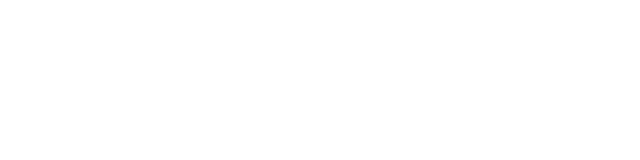
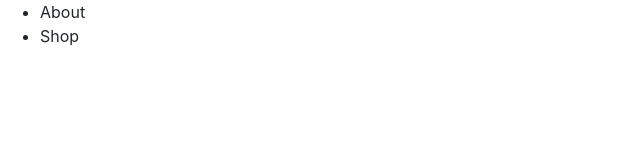
Before and after one commit to HampusJohnOlausson/react-test, a React (Create React App) app: page / in a window 1280 px wide. Shown: the top 160 px of the page, without its empty margins (0-640 px from the left). Built offline with nearby package versions, Linux system fonts and the light colour scheme.

Commit message:
imported router

```diff
--- a/package.json
+++ b/package.json
@@ -9,6 +9,8 @@
     "bootstrap": "^4.1.1",
     "react": "^17.0.1",
     "react-dom": "^17.0.1",
+    "react-router": "^5.2.0",
+    "react-router-dom": "^5.2.0",
     "react-scripts": "4.0.2",
     "web-vitals": "^1.1.0"
   },
--- a/src/App.js
+++ b/src/App.js
@@ -1,5 +1,8 @@
-import './App.css';
+
 import React, { Component } from 'react';
+import { BrowserRouter } from 'react-router-dom';
+import Layout from './components/Layout';
+
 
 export default class App extends Component {
 
@@ -7,9 +10,9 @@
   render() {
 
     return (
-      <React.Fragment>
-
-      </React.Fragment>
+      <BrowserRouter>
+        <Layout/>
+      </BrowserRouter>
     )
   }
 }
--- /dev/null
+++ b/src/components/Layout.jsx
@@ -0,0 +1,12 @@
+import React from 'react'
+import Nav from './Nav'
+
+const Layout = () => {
+    return (
+        <div>
+           <Nav/>
+        </div>
+    )
+}
+
+export default Layout
--- a/src/components/Nav.jsx
+++ b/src/components/Nav.jsx
@@ -1,4 +1,5 @@
 import React from 'react'
+import { Route } from 'react-router'
 
 const Nav = () => {
     return (
```
Also changed, not shown: 1 other file (tests, documents, lock files or other folders).
